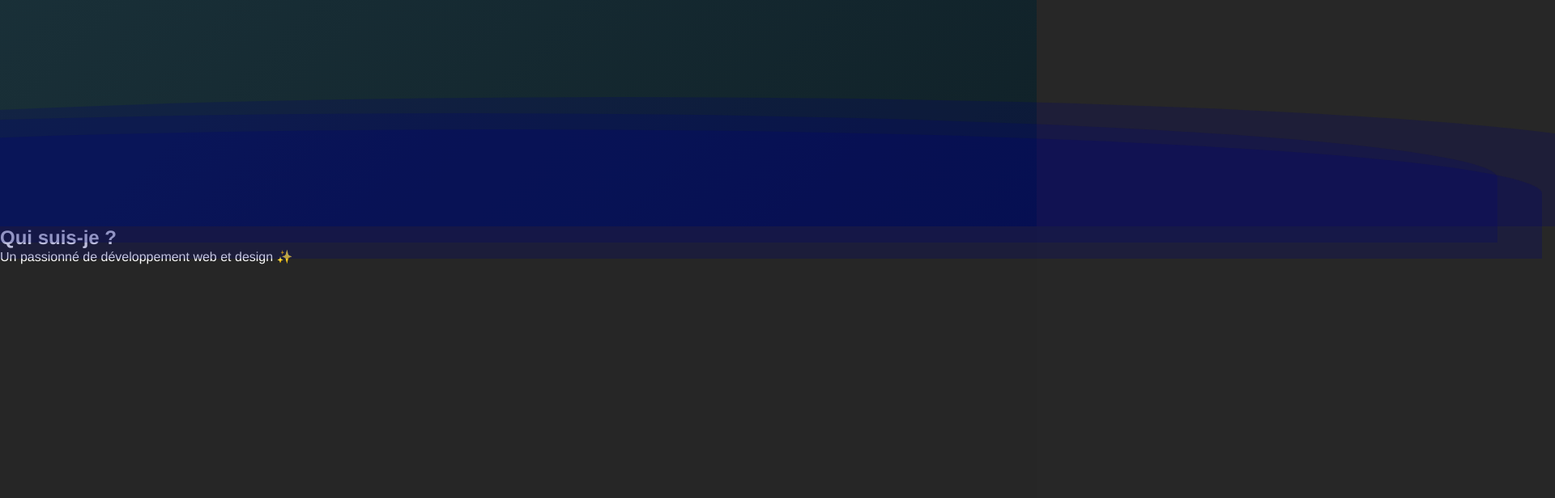
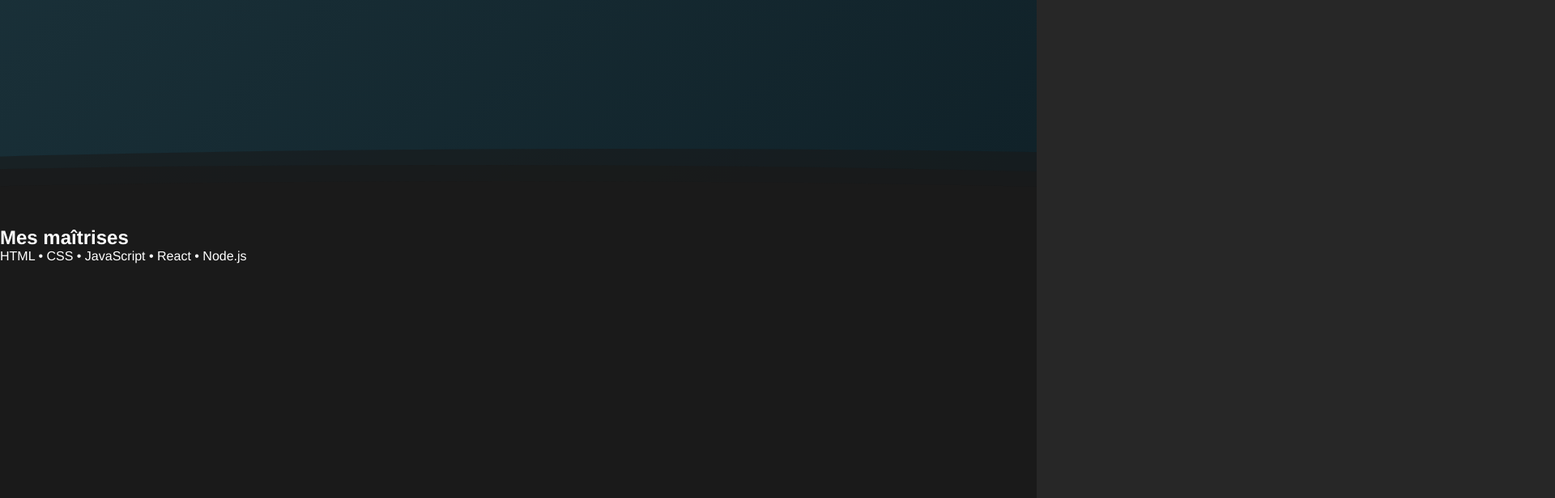
Before and after one commit to kylianjoff/kylianjulia, an Angular app in the folder kylianjulia/: page / in a window 1280 px wide. Shown: the part 520-1136 px from the top of the page at 81% size, 1920 px wide, since content can reach past the window. Built offline with nearby package versions, Linux system fonts and the light colour scheme.

Commit message:
patch animation vague
ça déborde plus sur la section suivante

```diff
--- a/kylianjulia/src/app/home/home.css
+++ b/kylianjulia/src/app/home/home.css
@@ -17,6 +17,7 @@ html, body {
     background-size: 400% 400%;
     background-attachment: fixed;
     animation: gradient 12s ease infinite;
+    overflow: hidden;
 }
 
 @keyframes gradient {
@@ -38,30 +39,30 @@ html, body {
 }
 
 .wave {
-    background: #00067748;
+    background: #1a1a1a;
     border-radius: 1000% 1000% 0 0;
     position: absolute;
     width: 200%;
-    height: 10em;
+    height: 6em;
     animation: wave 10s -3s linear infinite;
     transform: translate3d(0, 0, 0);
-    opacity: 0.8;
+    opacity: 0.6;
     bottom: 0;
     left: 0;
     z-index: 10;
-    overflow: hidden;
+    overflow: auto;
 }
 
 .wave:nth-of-type(2) {
     bottom: -1.25em;
     animation: wave 18s linear reverse infinite;
-    opacity: 0.8;
+    opacity: 0.7;
 }
 
 .wave:nth-of-type(3) {
     bottom: -2.5em;
     animation: wave 20s -1s reverse infinite;
-    opacity: 0.9;
+    opacity: 1;
 }
 
 @keyframes wave {
@@ -88,6 +89,6 @@ html, body {
 
 section {
     min-height: 100vh;
-    background: #262626c4;
+    background: #1a1a1a;
     z-index: 100;
 }
--- a/kylianjulia/src/app/home/home.html
+++ b/kylianjulia/src/app/home/home.html
@@ -5,11 +5,6 @@
         <div class="wave"></div>
         <div class="wave"></div>
     </div>
-</section>
-
-<section id="presentation" class="common">
-    <h2>Qui suis-je ?</h2>
-    <p>Un passionné de développement web et design ✨</p>
 </section>
 
 <section id="competences" class="common">
```
